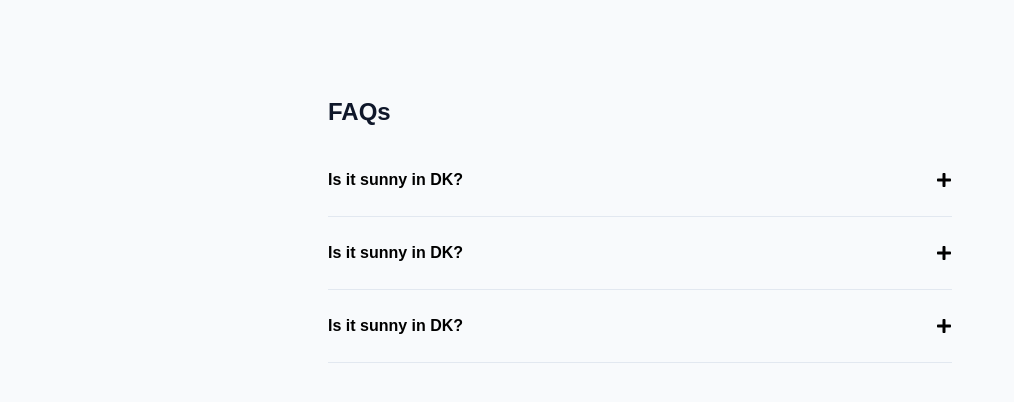
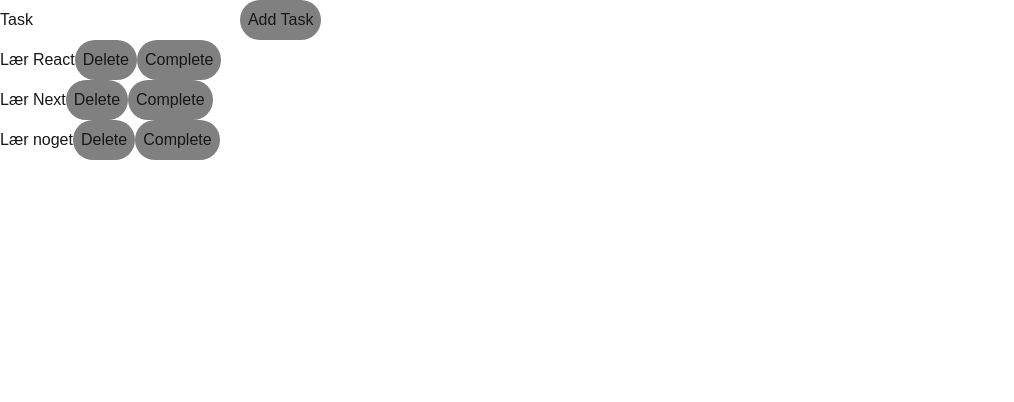
Before and after one commit to espi0001/opgaver, a Next.js app: page / in a window 1280 px wide. Shown: the top 402 px of the page, without its empty margins (0-1014 px from the left). Built offline with nearby package versions, Linux system fonts and the light colour scheme.

Commit message:
to do app commit

```diff
--- a/src/app/globals.css
+++ b/src/app/globals.css
@@ -25,3 +25,9 @@ body {
     text-wrap: balance;
   }
 }
+
+button {
+  background: grey;
+  border-radius: 50px;
+  padding: 0.5rem;
+}
--- a/src/app/page.js
+++ b/src/app/page.js
@@ -1,9 +1,8 @@
-import Accordion from "@/components/Accordion";
-import Item from "@/components/Item";
+import ToDoApp from "@/components/ToDoApp";
 export default function Home() {
   return (
     <div>
-      <Accordion />
+      <ToDoApp />
     </div>
   );
 }
--- a/src/components/Accordion.jsx
+++ /dev/null
@@ -1,27 +0,0 @@
-"use client";
-import { useState } from "react";
-
-import Item from "./Item";
-
-const Accordion = () => {
-  const [isOpen, setIsOpen] = useState(0);
-
-  return (
-    <div className="relative font-inter antialiased">
-      <main className="relative min-h-screen bg-slate-50 overflow-hidden">
-        <section className="w-full max-w-2xl mx-auto px-4 md:px-6 py-24">
-          <h1 className="text-2xl font-bold text-slate-900 mb-4">FAQs</h1>
-          {/* Vi siger, at hvis isOpen er true, så skal vi vise Item komponenten, og så skal vi give den 3 props, som er isOpen, setIsOpen og item. */}
-          {/* vi giver item en number, så vi kan se hvilken item vi er på */}
-          <Item isOpen={isOpen} setIsOpen={setIsOpen} item={1} />
-          <Item isOpen={isOpen} setIsOpen={setIsOpen} item={2} />
-          <Item isOpen={isOpen} setIsOpen={setIsOpen} item={3} />
-        </section>
-      </main>
-
-      <footer></footer>
-    </div>
-  );
-};
-
-export default Accordion;
--- a/src/components/Item.jsx
+++ /dev/null
@@ -1,31 +0,0 @@
-import { FaPlus, FaMinus } from "react-icons/fa";
-
-const Item = ({ isOpen, setIsOpen, item }) => {
-  return (
-    <div className="border-b border-slate-200 py-4">
-      <header>
-        <button
-          onClick={() => {
-            // hvis isOpen er lig med item, så skal vi sætte isOpen til 0, ellers skal vi sætte isOpen til item
-            isOpen === item ? setIsOpen(0) : setIsOpen(item);
-          }}
-          className="flex items-center justify-between text-black w-full py-2 font-semibold"
-        >
-          <span className="">Is it sunny in DK?</span>
-
-          {/* hvis isOpen er lig med item, så skal vi vise FaMinus, ellers skal vi vise FaPlus */}
-          <span>{isOpen === item ? <FaMinus className="text-blue-900 ml-8 self-start" /> : <FaPlus className="text-black ml-8 self-start" />}</span>
-        </button>
-      </header>
-
-      {/* Her er der en if statement, som kun viser det indhold, som er i denne if statement, hvis isOpen er true */}
-      {isOpen === item && (
-        <section className="text-sm text-slate-600 bg-slate-100 p-4">
-          <p className="text-black">Lorem, ipsum dolor sit amet consectetur adipisicing elit. Totam saepe expedita tempore dicta aspernatur culpa eveniet animi cumque labore impedit aperiam, iusto consectetur voluptatibus odio quam? Mollitia veritatis ut deleniti.</p>
-        </section>
-      )}
-    </div>
-  );
-};
-
-export default Item;
--- /dev/null
+++ b/src/components/List.jsx
@@ -0,0 +1,17 @@
+import ListItem from "./ListItem";
+const List = () => {
+  return (
+    <div>
+      <section>
+        <h1>Done</h1>
+        <ListItem />
+      </section>
+      <section>
+        <h1>Todo</h1>
+        <ListItem />
+      </section>
+    </div>
+  );
+};
+
+export default List;
--- /dev/null
+++ b/src/components/ListItem.jsx
@@ -0,0 +1,9 @@
+const ListItem = () => {
+  return (
+    <div>
+      <section></section>
+    </div>
+  );
+};
+
+export default ListItem;
--- /dev/null
+++ b/src/components/ToDoApp.jsx
@@ -0,0 +1,90 @@
+"use client";
+
+import { useState } from "react";
+
+const ToDoApp = () => {
+  const [tasks, setTasks] = useState([
+    {
+      id: 1,
+      taskText: "Lær React",
+      completed: false,
+    },
+    {
+      id: 2,
+      taskText: "Lær Next",
+      completed: false,
+    },
+    {
+      id: 3,
+      taskText: "Lær noget",
+      completed: false,
+    },
+  ]);
+
+  function addTask(event) {
+    event.preventDefault();
+    const formData = new FormData(event.target);
+    console.log(formData.get("task"));
+    const newTask = {
+      id: crypto.randomUUID(),
+      taskText: formData.get("task"),
+      completed: false,
+    };
+    // setTasks(tasks.concat(newTask));
+    setTasks([newTask, ...tasks]);
+    event.target.reset();
+  }
+
+  function deleteTask(id) {
+    setTasks(tasks.filter((task) => task.id !== id));
+  }
+  function toggleTask(id) {
+    setTasks.map((task) => {
+      if (task.id === id) {
+        return { ...task, completed: !task.completed };
+      }
+      return task;
+    });
+  }
+
+  return (
+    <section>
+      <Form addTask={addTask} />
+      <List tasks={tasks} />
+    </section>
+  );
+};
+
+export default ToDoApp;
+
+function Form({ addTask }) {
+  return (
+    <form onSubmit={addTask}>
+      <label htmlFor="task">Task</label>
+      <input type="text" id="task" name="task"></input>
+      <button>Add Task</button>
+    </form>
+  );
+}
+
+function List({ tasks, deleteTask }) {
+  return (
+    <div>
+      <ul>
+        {tasks.map((task) => (
+          <ListItem task={task} deleteTask={deleteTask} />
+        ))}
+      </ul>
+    </div>
+  );
+}
+function ListItem({ task }) {
+  const { id, taskText, completed } = task;
+  return (
+    <li>
+      <span className="">{taskText}</span>
+      <button onClick={() => deleteTask(id)}>Delete</button>
+      <button onClick={() => toggleTask(id)}>Complete</button>
+    </li>
+  );
+}
```
